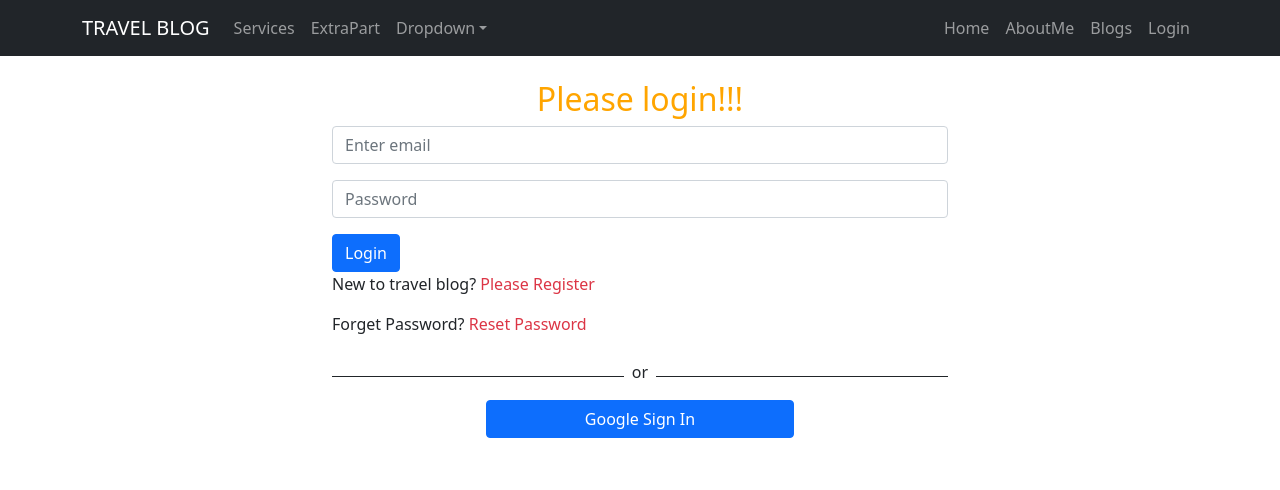
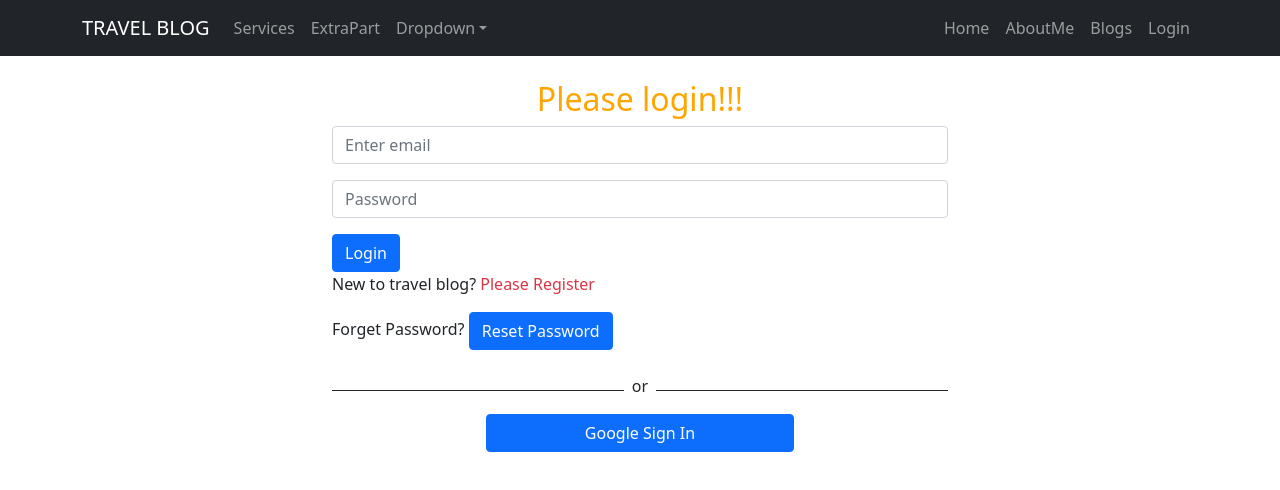
Before and after one commit to tanianasrin1/independent-service-provider-a10, a React (Create React App) app: page /login in a window 1280 px wide. Shown: the top 490 px of the page. Built offline with nearby package versions, Linux system fonts and the light colour scheme; no server answers.

Commit message:
toast fixed

```diff
--- a/package.json
+++ b/package.json
@@ -14,6 +14,7 @@
     "react-firebase-hooks": "^5.0.3",
     "react-router-dom": "^6.3.0",
     "react-scripts": "5.0.1",
+    "react-toastify": "^8.2.0",
     "web-vitals": "^2.1.4"
   },
   "scripts": {
--- a/src/pages/Login/Login/Login.js
+++ b/src/pages/Login/Login/Login.js
@@ -5,7 +5,11 @@ import { useSendPasswordResetEmail, useSignInWithEmailAndPassword } from "react-
 import { Link, useLocation, useNavigate } from "react-router-dom";
 import auth from "../../../firebase.init";
 import SocialLogin from "../SocialLogin/SocialLogin";
-import './Login.css'
+import './Login.css';
+import 'react-toastify/dist/ReactToastify.css';
+import { ToastContainer, toast } from 'react-toastify';
+
+
 
 const Login = () => {
     const emailRef = useRef('');
@@ -54,8 +58,13 @@ const Login = () => {
 
     const resetPassword = async() =>{
       const email = emailRef.current.value;
-      await sendPasswordResetEmail(email);
-      alert('Sent email');
+      if(email){
+        await sendPasswordResetEmail(email);
+        toast('Sent email');
+      }
+      else{
+        toast('Please Enter Your Email')
+      }
 
     }
 
@@ -80,8 +89,9 @@ const Login = () => {
       </Form>
       {errorElement}
       <p>New to travel blog? <Link to="/register" className="text-danger pe-auto text-decoration-none" onClick={navigateRegister}>Please Register</Link> </p>
-      <p>Forget Password? <Link to="/register" className="text-danger pe-auto text-decoration-none" onClick={resetPassword}>Reset Password</Link> </p>
+      <p>Forget Password? <button  className="btn btn-primary pe-auto text-decoration-none" onClick={resetPassword}>Reset Password</button> </p>
       <SocialLogin></SocialLogin>
+      <ToastContainer />
     </div>
   );
 };
```
Also changed, not shown: 1 other file (tests, documents, lock files or other folders).
